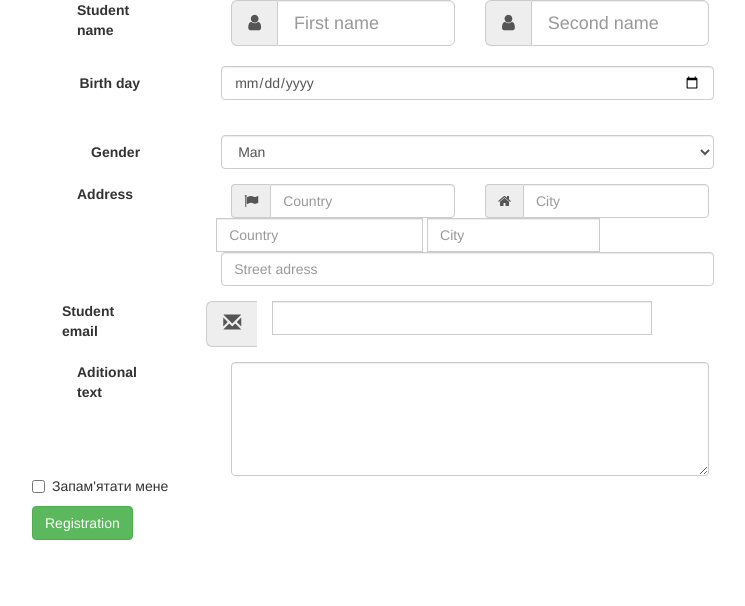
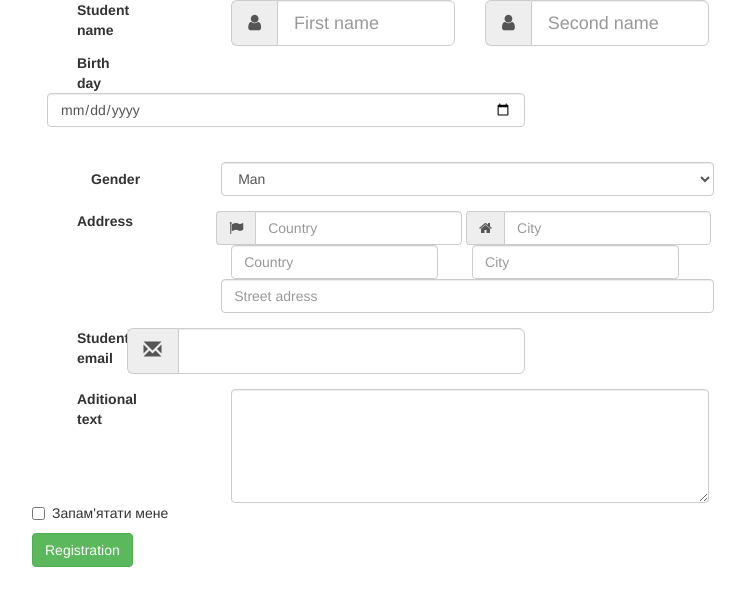
Before and after one commit to DRAK0N41K/homework-16, a plain HTML site: page index.html in a window 1280 px wide. Shown: the whole page, without its empty margins (38-783 px from the left). Drawn offline with nearby package versions, Linux system fonts and the light colour scheme.

Commit message:
4th_comm

```diff
--- a/index.html
+++ b/index.html
@@ -45,16 +45,15 @@
 
      <form class="form-horizontal col-sm-11" role="form">
 
-        <div class="form-group">
-          <br>
+        <div class="form-group col-sm-6">
+
           <div class="col-sm-2">
             <label for="bd" class="control-label col-sm-9">Birth day</label>
           </div>
 
+            <input type="date" class="form-control" name="bd">
 
-          <div class="col-sm-6">
-            <input type="date" class="form-control input-md" name="bd" placeholder="Введіть будь ласка email">
-          </div>
+
         </div>
       </form>
 
@@ -68,7 +67,7 @@
 
 
            <div class="col-sm-6">
-              <select class="selectpicker  form-control input-md" name="g-r">
+              <select class="selectpicker form-control" name="g-r">
                <option value="man">Man</option>
                <option value="wooman">Wooman</option>
               </select>
@@ -82,7 +81,7 @@
              <label for="as" class="control-label col-sm-9">Address</label>
            </div>
 
-       <div class="form-group col-sm-3">
+       <div class="form-group">
         <div class="input-group">
           <span class="input-group-addon">
             <span class="fa fa-flag"></span>
@@ -91,7 +90,7 @@
         </div>
       </div>
 
-      <div class="form-group col-sm-3">
+      <div class="form-group">
        <div class="input-group">
          <span class="input-group-addon">
            <span class="fa fa-home"></span>
@@ -107,15 +106,15 @@
         <label for="ass" class="control-label col-sm-9"></label>
       </div>
         <div name="ass">
-      <div class="form-group col-lg-15">
-       <div class="input-group col-lg-12">
+      <div class="form-group">
+       <div class="col-sm-3">
 
          <input class="form-control" type="text" placeholder="Country">
        </div>
      </div>
 
-     <div class="form-group col-lg-15">
-      <div class="input-group col-lg-10">
+     <div class="form-group">
+      <div class="col-sm-3">
         <input class="form-control" type="text" placeholder="City">
       </div>
     </div>
@@ -132,13 +131,13 @@
 
 
           <div class="col-sm-6">
-            <input type="text" class="form-control " name="sa" placeholder="Street adress">
+            <input type="text" class="form-control" name="sa" placeholder="Street adress">
           </div>
         </div>
       </form>
 
       <form role="form" class="form-horizontal col-sm-11">
-        <div class="form-group">
+        <div class="form-group col-sm-6">
           <div class="col-sm-2">
             <label for="se" class="col-sm-9">Student email</label>
           </div>
@@ -146,9 +145,9 @@
              <span class="input-group-addon">
                <span class="glyphicon glyphicon-envelope"></span>
              </span>
-             <div class="col-lg-6">
+
                <input class="form-control"  id="se" name="se"></textarea>
-             </div>
+
            </div>
          </div>
 
```
